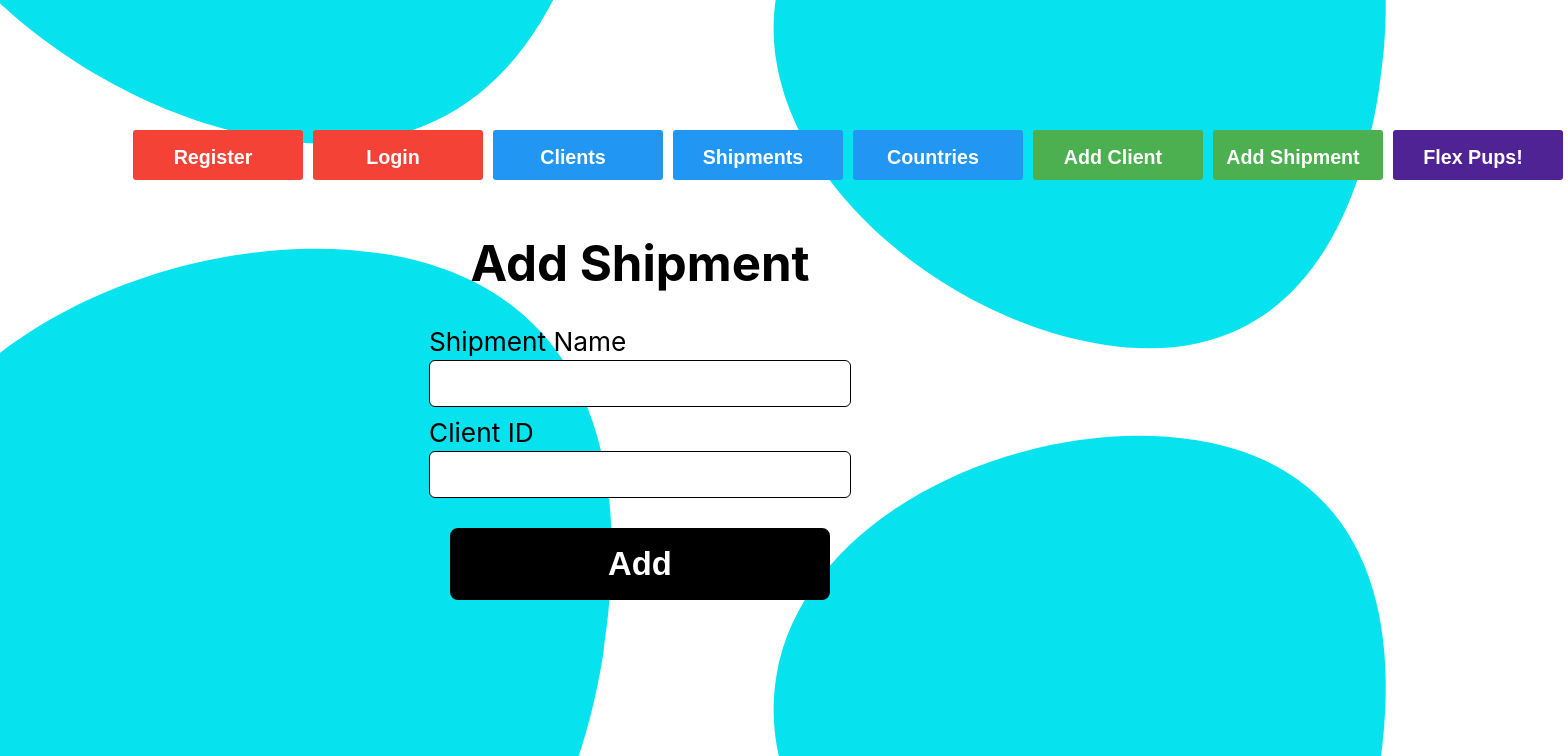
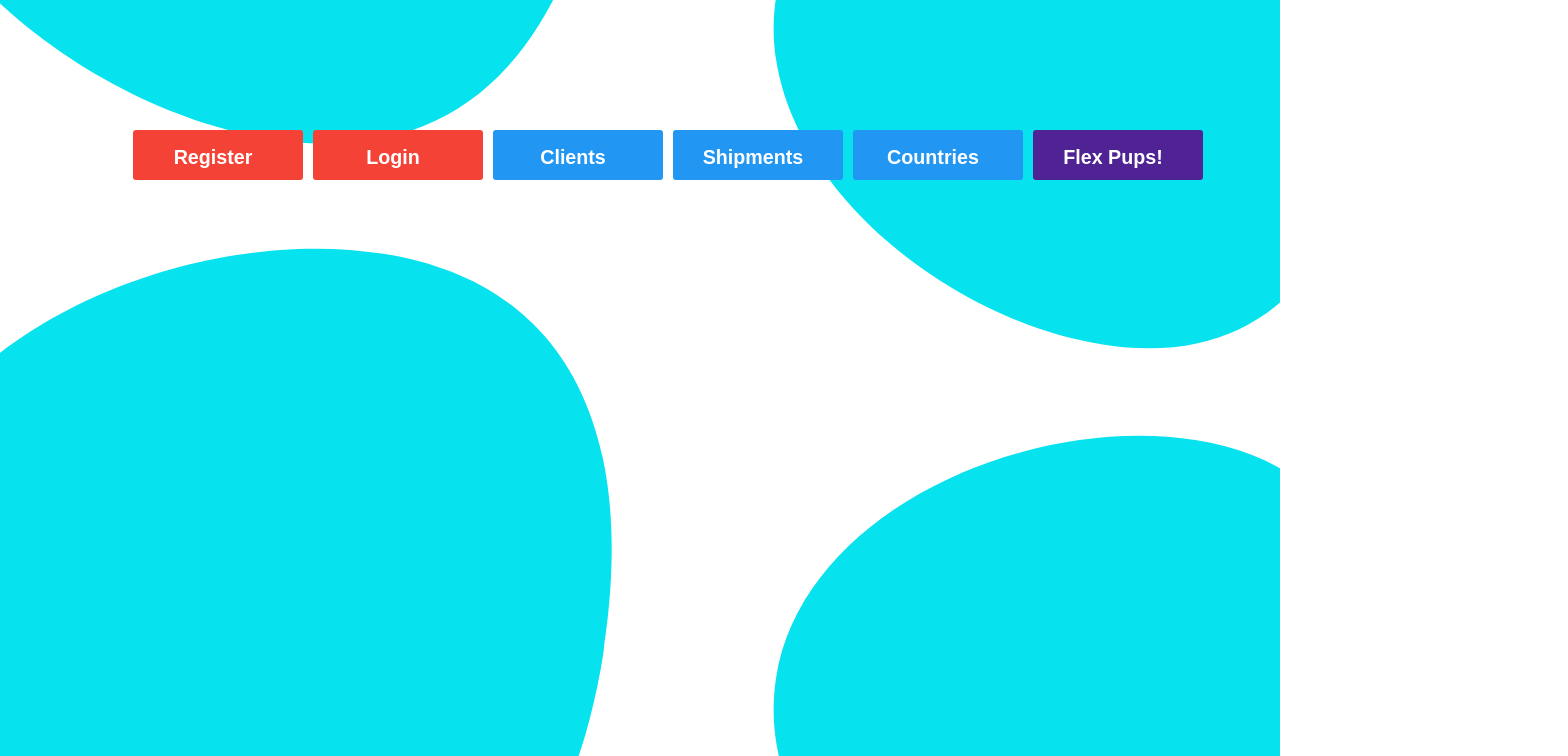
Before and after one commit to Sheikh-A/flexproject, a React (Create React App) app in the folder client/: page /flexShipment in a window 1280 px wide. Shown: the top 756 px of the page, 1568 px wide, since content can reach past the window. Built offline with nearby package versions, Linux system fonts and the light colour scheme.

Commit message:
fixing bug

```diff
--- a/client/src/App.js
+++ b/client/src/App.js
@@ -6,9 +6,9 @@ import Login from './components/Login';
 import Countries from './components/Countrys';
 import Flex from './components/Flex';
 import FlexShipments from './components/FlexShipments';
-import AddClient from './components/AddClient.js';
+//import AddClient from './components/AddClient.js';
 import logo from './assets/logo.png';
-import AddShipment from './components/AddShipment';
+//import AddShipment from './components/AddShipment';
 import Button from './Button';
 import PetGrid from "./components/PetGrid";
 
@@ -24,7 +24,12 @@ function App(props) {
       setLogged(false)
     }
 
+    // <NavLink to = '/flexCustomer'><Button type="success">Add Client</Button></NavLink>
+    //     <NavLink to = '/flexShipment'><Button type="success">Add Shipment</Button></NavLink>
 
+
+    // <Route path = '/flexCustomer' render = {(props) => <AddClient {...props} />} />
+    // <Route path = '/flexShipment' render = {(props) => <AddShipment {...props} />} />
   return (
     <div className="App">
       <div className="navigation">
@@ -33,8 +38,7 @@ function App(props) {
         <NavLink to = '/flexdata'><Button type="primary">Clients</Button></NavLink>
         <NavLink to = '/flexshipments'><Button type="primary">Shipments</Button></NavLink>
         <NavLink to = '/countrieslist'><Button type="primary">Countries</Button></NavLink>
-        <NavLink to = '/flexCustomer'><Button type="success">Add Client</Button></NavLink>
-        <NavLink to = '/flexShipment'><Button type="success">Add Shipment</Button></NavLink>
+
         <NavLink to = '/flexpups'><Button type="warning">Flex Pups!</Button></NavLink>
 
 
@@ -46,8 +50,7 @@ function App(props) {
       <Route path = '/countrieslist' render = {(props) => <Countries {...props} />} />
       <Route path = '/flexdata' render = {(props) => <Flex {...props} />} />
       <Route path = '/flexshipments' render = {(props) => <FlexShipments {...props} />} />
-      <Route path = '/flexCustomer' render = {(props) => <AddClient {...props} />} />
-      <Route path = '/flexShipment' render = {(props) => <AddShipment {...props} />} />
+
       <Route path = '/flexpups' render = {(props) => <PetGrid {...props} />} />
 
 
--- a/client/src/components/AddClient.js
+++ b/client/src/components/AddClient.js
@@ -1,68 +1,68 @@
-import React, {useState, useEffect} from 'react';
-import {axiosWithAuth} from "../utils/axiosWithAuth";
-import { Redirect } from "react-router-dom";
+// import React, {useState, useEffect} from 'react';
+// import {axiosWithAuth} from "../utils/axiosWithAuth";
+// import { Redirect } from "react-router-dom";
 
-const AddClient = () => {
-  const [formData, setFormData] = useState({
-    client_name: "",
-    client_segment: "",
+// const AddClient = () => {
+//   const [formData, setFormData] = useState({
+//     client_name: "",
+//     client_segment: "",
 
-  });
+//   });
 
-  const [home, setHome] = useState(false);
+//   const [home, setHome] = useState(false);
 
-  const changeHandler = (e) => {
-    setFormData({ ...formData, [e.target.name]: e.target.value });
-  };
+//   const changeHandler = (e) => {
+//     setFormData({ ...formData, [e.target.name]: e.target.value });
+//   };
 
-  const submitHandler = (e) => {
-    e.preventDefault();
-    axiosWithAuth()
-      .post("https://aliport.herokuapp.com/api/flex", formData)
-      .catch((err) => console.log(err));
-    setFormData({
-      client_name: "",
-      client_segment: "",
-    });
-    setHome(true);
-  };
-  return (
-    <div className="registerContainer negative-top-margin-adjustment">
-      {home ? <Redirect to="/flexdata" /> : null}
-      <div>
-        <div>
-          <h1> Add Client</h1>
-        </div>
-      <form onSubmit={submitHandler}>
-        <div>
-          <div>
-            <div>
-              <label htmlFor="client_name">Client Name</label>
-              <input
-                id="firstName"
-                name="client_name"
-                type="text"
-                value={formData.client_name}
-                onChange={changeHandler}
-              />
-            </div>
-            <div>
-              <label htmlFor="client_segment">Client Segment</label>
-              <input
-                id="firstName"
-                name="client_segment"
-                type="text"
-                value={formData.client_segment}
-                onChange={changeHandler}
-              />
-            </div>
-          </div>
-        </div>
-        <button className="blackButton" type="submit">Add</button>
-      </form>
-    </div>
-  </div>
-  );
-};
+//   const submitHandler = (e) => {
+//     e.preventDefault();
+//     axiosWithAuth()
+//       .post("https://aliport.herokuapp.com/api/flex", formData)
+//       .catch((err) => console.log(err));
+//     setFormData({
+//       client_name: "",
+//       client_segment: "",
+//     });
+//     setHome(true);
+//   };
+//   return (
+//     <div className="registerContainer negative-top-margin-adjustment">
+//       {home ? <Redirect to="/flexdata" /> : null}
+//       <div>
+//         <div>
+//           <h1> Add Client</h1>
+//         </div>
+//       <form onSubmit={submitHandler}>
+//         <div>
+//           <div>
+//             <div>
+//               <label htmlFor="client_name">Client Name</label>
+//               <input
+//                 id="firstName"
+//                 name="client_name"
+//                 type="text"
+//                 value={formData.client_name}
+//                 onChange={changeHandler}
+//               />
+//             </div>
+//             <div>
+//               <label htmlFor="client_segment">Client Segment</label>
+//               <input
+//                 id="firstName"
+//                 name="client_segment"
+//                 type="text"
+//                 value={formData.client_segment}
+//                 onChange={changeHandler}
+//               />
+//             </div>
+//           </div>
+//         </div>
+//         <button className="blackButton" type="submit">Add</button>
+//       </form>
+//     </div>
+//   </div>
+//   );
+// };
 
-export default AddClient;
+// export default AddClient;
--- a/client/src/components/AddShipment.js
+++ b/client/src/components/AddShipment.js
@@ -1,68 +1,68 @@
-import React, {useState, useEffect} from 'react';
-import {axiosWithAuth} from "../utils/axiosWithAuth";
-import { Redirect } from "react-router-dom";
+// import React, {useState, useEffect} from 'react';
+// import {axiosWithAuth} from "../utils/axiosWithAuth";
+// import { Redirect } from "react-router-dom";
 
-const AddShipment = () => {
-  const [formData, setFormData] = useState({
-    shipment_name: "",
-    client_id: "",
+// const AddShipment = () => {
+//   const [formData, setFormData] = useState({
+//     shipment_name: "",
+//     client_id: "",
 
-  });
+//   });
 
-  const [home, setHome] = useState(false);
+//   const [home, setHome] = useState(false);
 
-  const changeHandler = (e) => {
-    setFormData({ ...formData, [e.target.name]: e.target.value });
-  };
+//   const changeHandler = (e) => {
+//     setFormData({ ...formData, [e.target.name]: e.target.value });
+//   };
 
-  const submitHandler = (e) => {
-    e.preventDefault();
-    axiosWithAuth()
-      .post("https://aliport.herokuapp.com/api/flex/shipments", formData)
-      .catch((err) => console.log(err));
-    setFormData({
-      shipment_name: "",
-      client_id: "",
-    });
-    setHome(true);
-  };
-  return (
-    <div className="registerContainer negative-top-margin-adjustment">
-      {home ? <Redirect to="/flexshipments" /> : null}
-      <div>
-        <div>
-          <h1> Add Shipment</h1>
-        </div>
-      <form onSubmit={submitHandler}>
-        <div>
-          <div>
-            <div>
-              <label htmlFor="shipment_name">Shipment Name</label>
-              <input
-                id="firstName"
-                name="shipment_name"
-                type="text"
-                value={formData.shipment_name}
-                onChange={changeHandler}
-              />
-            </div>
-            <div>
-              <label htmlFor="client_id">Client ID</label>
-              <input
-                id="firstName"
-                name="client_id"
-                type="number"
-                value={formData.client_id}
-                onChange={changeHandler}
-              />
-            </div>
-          </div>
-        </div>
-        <button className="blackButton" type="submit">Add</button>
-      </form>
-    </div>
-  </div>
-  );
-};
+//   const submitHandler = (e) => {
+//     e.preventDefault();
+//     axiosWithAuth()
+//       .post("https://aliport.herokuapp.com/api/flex/shipments", formData)
+//       .catch((err) => console.log(err));
+//     setFormData({
+//       shipment_name: "",
+//       client_id: "",
+//     });
+//     setHome(true);
+//   };
+//   return (
+//     <div className="registerContainer negative-top-margin-adjustment">
+//       {home ? <Redirect to="/flexshipments" /> : null}
+//       <div>
+//         <div>
+//           <h1> Add Shipment</h1>
+//         </div>
+//       <form onSubmit={submitHandler}>
+//         <div>
+//           <div>
+//             <div>
+//               <label htmlFor="shipment_name">Shipment Name</label>
+//               <input
+//                 id="firstName"
+//                 name="shipment_name"
+//                 type="text"
+//                 value={formData.shipment_name}
+//                 onChange={changeHandler}
+//               />
+//             </div>
+//             <div>
+//               <label htmlFor="client_id">Client ID</label>
+//               <input
+//                 id="firstName"
+//                 name="client_id"
+//                 type="number"
+//                 value={formData.client_id}
+//                 onChange={changeHandler}
+//               />
+//             </div>
+//           </div>
+//         </div>
+//         <button className="blackButton" type="submit">Add</button>
+//       </form>
+//     </div>
+//   </div>
+//   );
+// };
 
-export default AddShipment;
+// export default AddShipment;
```
Also changed, not shown: client/public/blob.svg (added).
